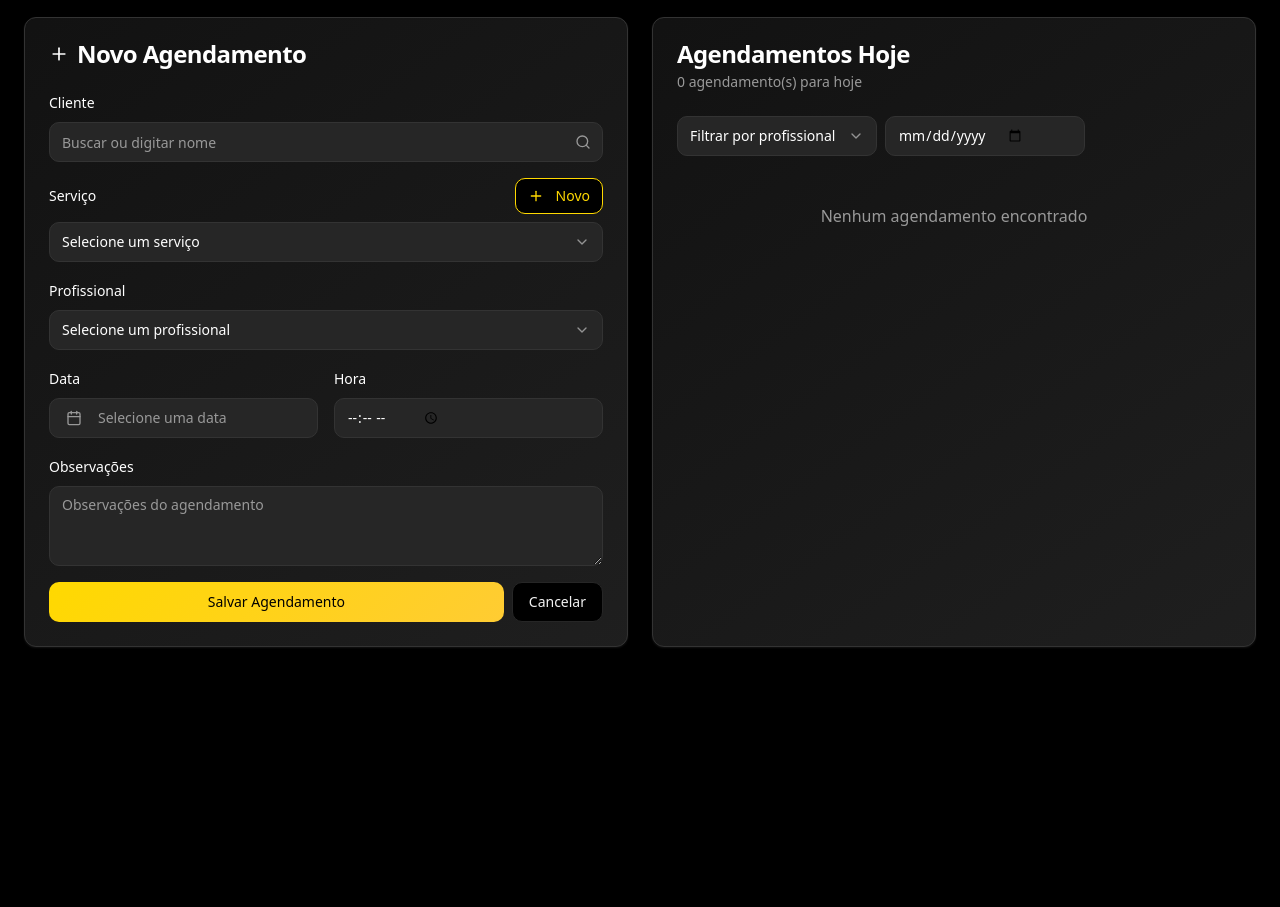
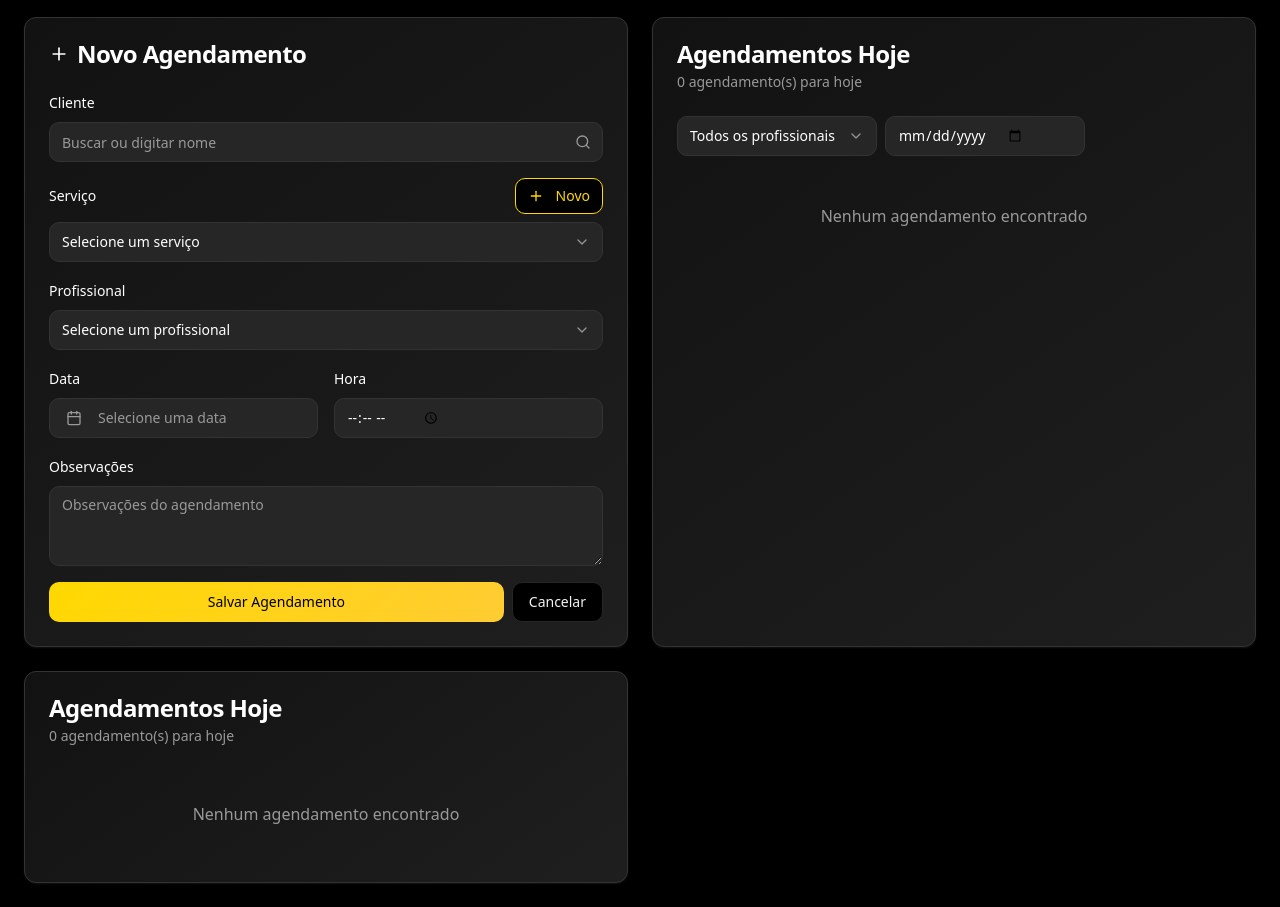
Before and after one commit to jhonatanferreira-cpu/easy-hora-agendamento-ouro, a React (Vite) app: page /dashboard in a window 1280 px wide. Shown: the part 160-1067 px from the top of the page. Before the commit the page ends 831 px from the top, so only its background shows below. Built offline with nearby package versions, Linux system fonts and the light colour scheme; sample sign-in values are in the browser's storage.

Commit message:
Fix Select.Item value error
The error "A <Select.Item /> must have a value prop that is not an empty string" indicates that a Select.Item component is missing a valid `value` prop. This commit ensures that all Select.Item components have a non-empty string value, resolving the runtime error.

```diff
--- a/src/pages/Dashboard.tsx
+++ b/src/pages/Dashboard.tsx
@@ -96,7 +96,7 @@ const Dashboard = () => {
   const [selectedDate, setSelectedDate] = useState<Date>();
   const [clientSearch, setClientSearch] = useState("");
   const [showServiceForm, setShowServiceForm] = useState(false);
-  const [professionalFilter, setProfessionalFilter] = useState("");
+  const [professionalFilter, setProfessionalFilter] = useState("all");
   const [dateFilter, setDateFilter] = useState("");
   const [blockedDates, setBlockedDates] = useState<string[]>([]);
   const [showMyAppointments, setShowMyAppointments] = useState(false);
@@ -558,7 +558,7 @@ const Dashboard = () => {
                           <SelectValue placeholder="Filtrar por profissional" />
                         </SelectTrigger>
                         <SelectContent className="bg-popover border-border">
-                          <SelectItem value="">Todos os profissionais</SelectItem>
+                          <SelectItem value="all">Todos os profissionais</SelectItem>
                           {professionals.map((prof) => (
                             <SelectItem key={prof.id} value={prof.name}>{prof.name}</SelectItem>
                           ))}
@@ -575,7 +575,7 @@ const Dashboard = () => {
 
                     {appointments.filter(apt => {
                       const matchesDate = dateFilter ? apt.date === dateFilter : apt.date === new Date().toISOString().split('T')[0];
-                      const matchesProfessional = professionalFilter ? apt.professional === professionalFilter : true;
+                      const matchesProfessional = professionalFilter && professionalFilter !== "all" ? apt.professional === professionalFilter : true;
                       return matchesDate && matchesProfessional;
                     }).map((appointment) => {
                       const service = services.find(s => s.name === appointment.service);
@@ -645,7 +645,89 @@ const Dashboard = () => {
                   </div>
                 </CardContent>
               </Card>
-            </div>
+
+              <Card className="gradient-card shadow-card border-border">
+                <CardHeader>
+                  <CardTitle className="text-foreground">Agendamentos Hoje</CardTitle>
+                  <CardDescription className="text-muted-foreground">
+                    {todayAppointments} agendamento(s) para hoje
+                  </CardDescription>
+                </CardHeader>
+                <CardContent>
+                   <div className="space-y-4">
+                     {appointments.filter(apt => {
+                       const matchesDate = dateFilter ? apt.date === dateFilter : apt.date === new Date().toISOString().split('T')[0];
+                       const matchesProfessional = professionalFilter && professionalFilter !== "all" ? apt.professional === professionalFilter : true;
+                       return matchesDate && matchesProfessional;
+                     }).map((appointment) => {
+                       const service = services.find(s => s.name === appointment.service);
+                       const getStatusColor = (status: string) => {
+                         switch(status) {
+                           case 'agendado': return 'text-blue-500';
+                           case 'finalizado': return 'text-green-500';
+                           case 'cancelado': return 'text-gray-500';
+                           default: return 'text-blue-500';
+                         }
+                       };
+
+                       return (
+                         <div key={appointment.id} className="p-4 bg-secondary rounded-lg border border-border">
+                           <div className="flex justify-between items-start">
+                             <div className="flex-1">
+                               <div className="flex items-center gap-2 mb-1">
+                                 <p className="font-medium text-foreground">{appointment.client}</p>
+                                 <span className={`text-xs font-medium px-2 py-1 rounded ${getStatusColor(appointment.status)}`}>
+                                   {(appointment.status || 'agendado').toUpperCase()}
+                                 </span>
+                               </div>
+                               <p className="text-sm text-muted-foreground">
+                                 {service ? `${service.name} (${service.duration}min)` : appointment.service}
+                               </p>
+                               <p className="text-sm text-muted-foreground">{appointment.time}h</p>
+                               <p className="text-sm text-primary">{appointment.professional}</p>
+                             </div>
+                             <div className="flex gap-2 ml-2">
+                               {appointment.status === 'agendado' && (
+                                 <>
+                                   <Button
+                                     size="sm"
+                                     onClick={() => handleUpdateAppointmentStatus(appointment.id, 'finalizado')}
+                                     className="bg-green-600 hover:bg-green-700 text-white"
+                                   >
+                                     Finalizar
+                                   </Button>
+                                   <Button
+                                     size="sm"
+                                     variant="outline"
+                                     onClick={() => {
+                                       const reason = window.prompt("Motivo do cancelamento (opcional):");
+                                       handleUpdateAppointmentStatus(appointment.id, 'cancelado', reason || undefined);
+                                     }}
+                                     className="border-red-500 text-red-500 hover:bg-red-500 hover:text-white"
+                                   >
+                                     Cancelar
+                                   </Button>
+                                 </>
+                               )}
+                             </div>
+                           </div>
+                           {appointment.cancelReason && (
+                             <p className="text-xs text-muted-foreground mt-2">Motivo: {appointment.cancelReason}</p>
+                           )}
+                         </div>
+                       );
+                     })}
+                     {appointments.filter(apt => {
+                       const matchesDate = dateFilter ? apt.date === dateFilter : apt.date === new Date().toISOString().split('T')[0];
+                       const matchesProfessional = professionalFilter && professionalFilter !== "all" ? apt.professional === professionalFilter : true;
+                       return matchesDate && matchesProfessional;
+                     }).length === 0 && (
+                       <p className="text-muted-foreground text-center py-8">Nenhum agendamento encontrado</p>
+                     )}
+                   </div>
+                 </CardContent>
+               </Card>
+             </div>
           </TabsContent>
 
           {/* My Appointments Tab */}
@@ -673,7 +755,7 @@ const Dashboard = () => {
                           <SelectValue placeholder="Filtrar por profissional" />
                         </SelectTrigger>
                         <SelectContent className="bg-popover border-border">
-                          <SelectItem value="">Todos os profissionais</SelectItem>
+                          <SelectItem value="all">Todos os profissionais</SelectItem>
                           {professionals.map((prof) => (
                             <SelectItem key={prof.id} value={prof.name}>{prof.name}</SelectItem>
                           ))}
@@ -696,7 +778,7 @@ const Dashboard = () => {
                     {appointments
                       .filter(apt => {
                         const matchesDate = dateFilter ? apt.date === dateFilter : true;
-                        const matchesProfessional = professionalFilter ? apt.professional === professionalFilter : true;
+                        const matchesProfessional = professionalFilter && professionalFilter !== "all" ? apt.professional === professionalFilter : true;
                         return matchesDate && matchesProfessional;
                       })
                       .sort((a, b) => new Date(b.date).getTime() - new Date(a.date).getTime())
```
